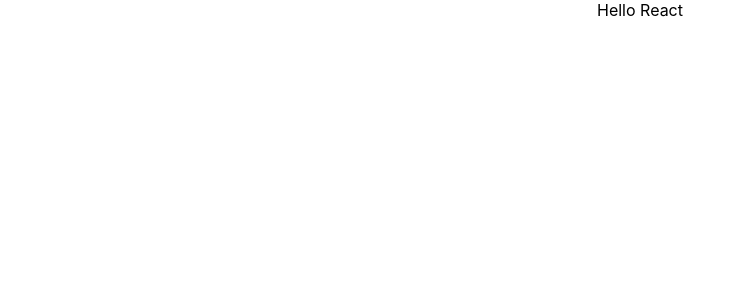
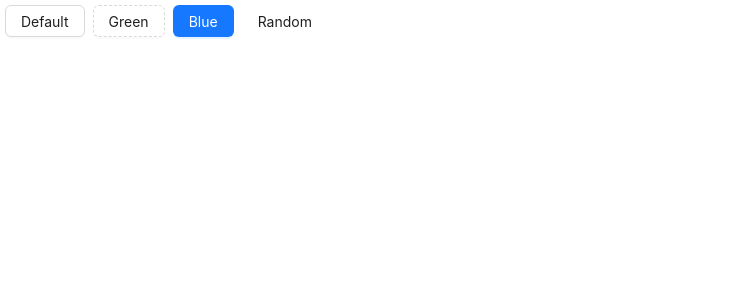
Before and after one commit to Tayyab-cs/demo-app, a React (Create React App) app: page / in a window 1280 px wide. Shown: the top 300 px of the page, without its empty margins (0-741 px from the left). Built offline with nearby package versions, Linux system fonts and the light colour scheme.

Commit message:
added 4 buttons

```diff
--- a/package.json
+++ b/package.json
@@ -6,6 +6,7 @@
     "@testing-library/jest-dom": "^5.17.0",
     "@testing-library/react": "^13.4.0",
     "@testing-library/user-event": "^13.5.0",
+    "antd": "^5.11.3",
     "react": "^18.2.0",
     "react-dom": "^18.2.0",
     "react-scripts": "5.0.1",
--- a/src/App.css
+++ b/src/App.css
@@ -28,6 +28,11 @@
   color: #61dafb;
 }
 
+.title {
+  margin: 0px;
+  padding: 5px 0px;
+}
+
 @keyframes App-logo-spin {
   from {
     transform: rotate(0deg);
--- a/src/App.js
+++ b/src/App.js
@@ -1,7 +1,29 @@
+import { useState, useCallback  } from "react";
 import "./App.css";
+import { Flex, Button } from "antd";
 
 function App() {
-  return <div className="App">Hello React</div>;
+  const [bgColor, setBgColor] = useState('#fff');
+
+  const getRandomColor = useCallback (() => {
+    const letters = '0123456789ABCDEF';
+    let color = '#';
+    for (let i = 0; i < 6; i++) {
+      color += letters[Math.floor(Math.random() * 16)];
+    }
+    return color;
+  }, []);
+
+  return (
+  <div style={{ backgroundColor: bgColor, height: '100vh', padding: '5px' }}>
+    <Flex gap="small" wrap="wrap">
+        <Button name="default" onClick={() => setBgColor('#fff')}>Default</Button>
+        <Button name="green" type="dashed" onClick={() => setBgColor('#008000')}>Green</Button>
+        <Button name="blue" type="primary" onClick={() => setBgColor('#0000FF')}>Blue</Button>
+        <Button name="random" type="text" onClick={() => setBgColor(getRandomColor())}>Random</Button>
+    </Flex>
+  </div>
+  )
 }
 
 export default App;
--- a/src/index.css
+++ b/src/index.css
@@ -11,3 +11,6 @@ code {
   font-family: source-code-pro, Menlo, Monaco, Consolas, 'Courier New',
     monospace;
 }
+h1:where(.css-dev-only-do-not-override-1g853jt).ant-typography, div:where(.css-dev-only-do-not-override-1g853jt).ant-typography-h1, div:where(.css-dev-only-do-not-override-1g853jt).ant-typography-h1>textarea, :where(.css-dev-only-do-not-override-1g853jt).ant-typography h1 {
+  margin-bottom: 0;
+}
```
Also changed, not shown: 1 other file (tests, documents, lock files or other folders).
